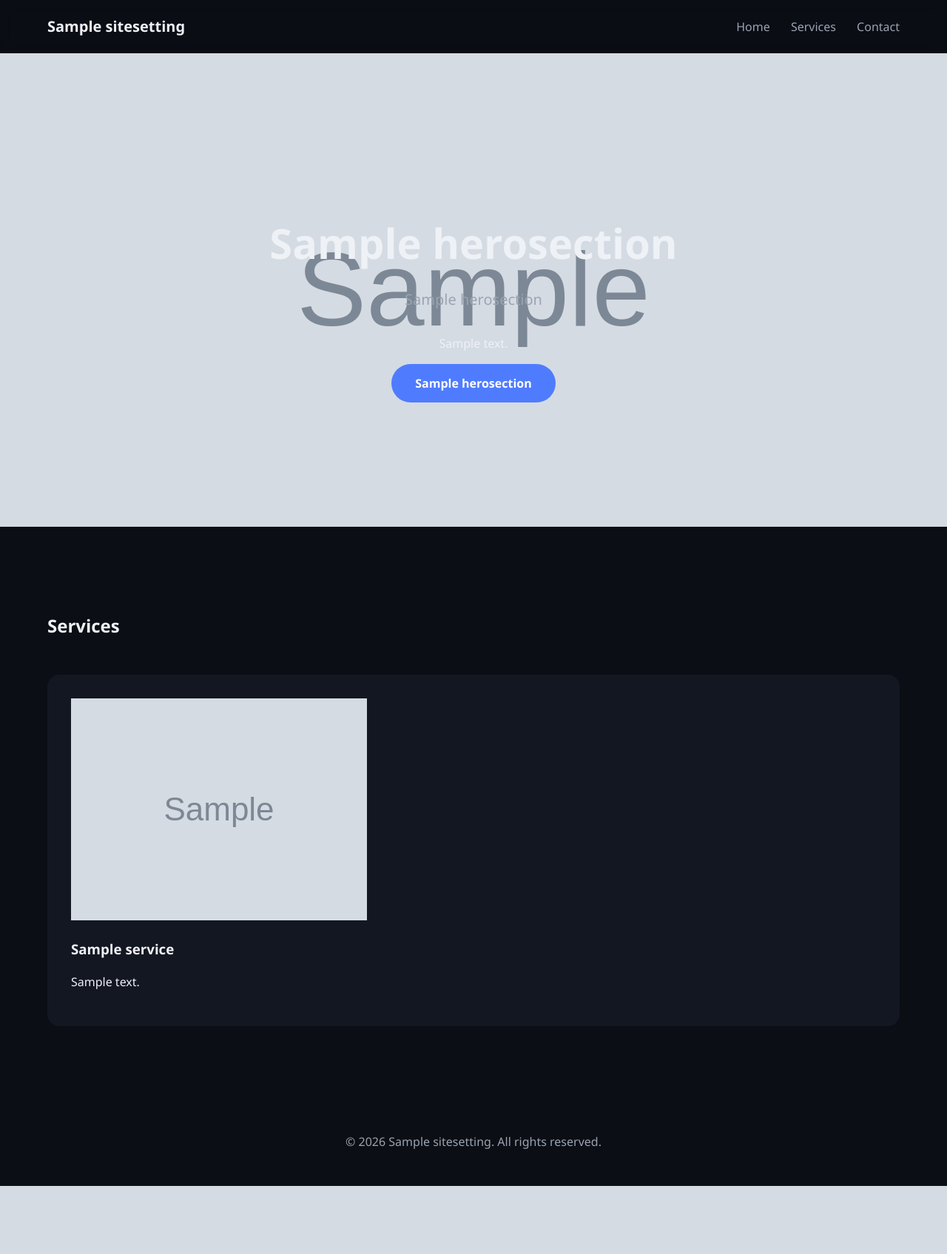
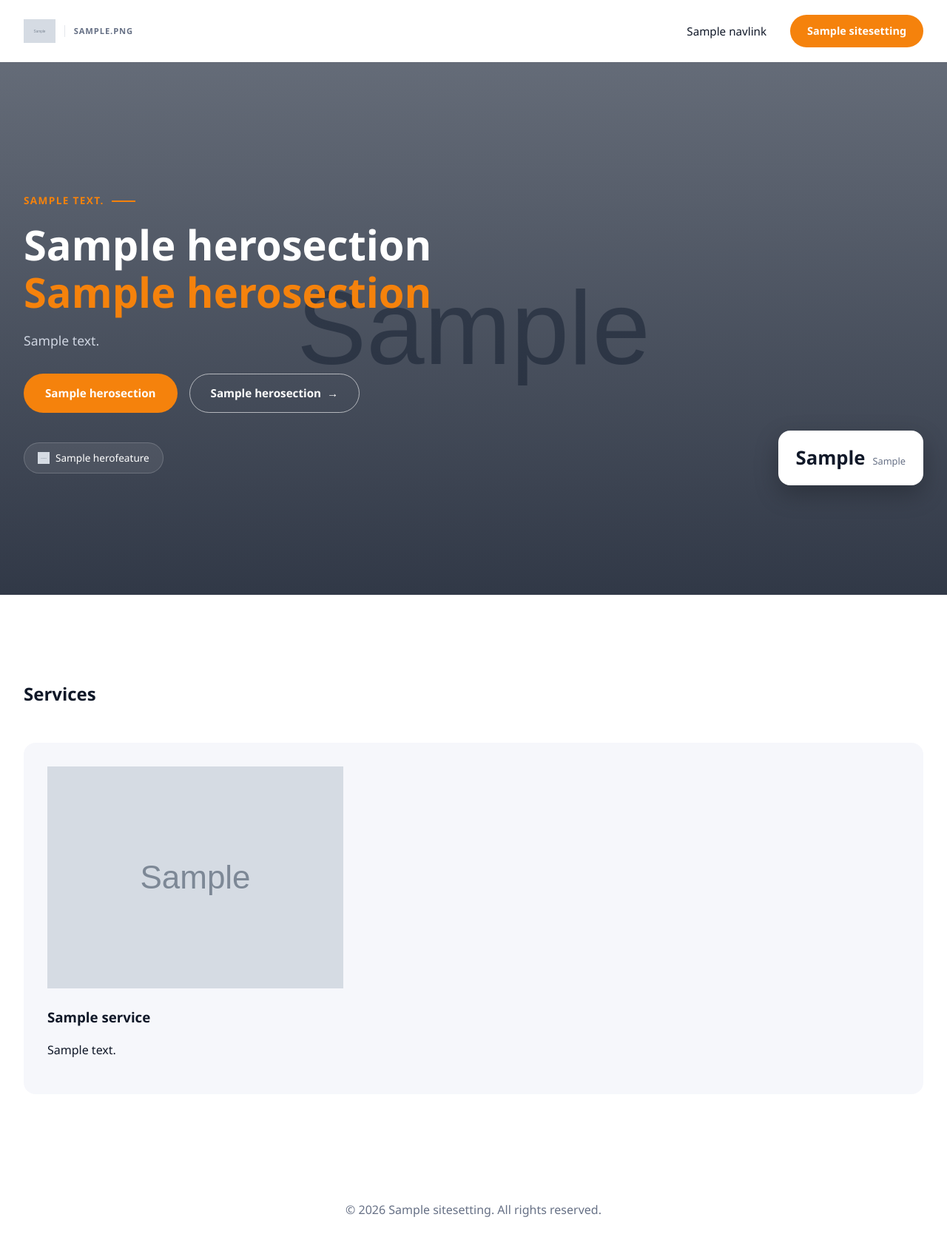
Before and after one commit to HaripriyaSathish/Truetech-landing-page, a Django app: page / in a window 1280 px wide. Shown: the whole page at 74% size. Before the commit the page ends 1603 px from the top, so only its background shows below. Run offline with Django 5.2, Linux system fonts and the light colour scheme; tables that the repository leaves empty hold one stand-in row (values such as "Sample post"); grey boxes marked "Sample" are stand-in pictures.

Commit message:
Make nav bar and hero section fully dynamic from the admin panel
Adds NavLink model for the header nav, extends SiteSettings with a
logo subtitle and header CTA button, and reworks HeroSection with an
eyebrow label, two-tone heading, dual CTAs, a stat badge, and a new
HeroFeature model for the pill badges — matching the TrueTechs Figma
hero screenshot. A context processor makes site_settings/nav_links
available on every page instead of just the homepage view.

Co-Authored-By: Claude Sonnet 5 <noreply@anthropic.com>
Claude-Session: https://claude.ai/code/session_01Jzt7nmFQfzWFL4v9KuriXc

```diff
--- /dev/null
+++ b/core/context_processors.py
@@ -0,0 +1,10 @@
+from .models import NavLink, SiteSettings
+
+
+def site_context(request):
+    """Makes site_settings and nav_links available in every template without
+    every view having to fetch them manually."""
+    return {
+        "site_settings": SiteSettings.objects.first(),
+        "nav_links": NavLink.objects.filter(is_active=True),
+    }
--- a/core/views.py
+++ b/core/views.py
@@ -1,12 +1,12 @@
 from django.shortcuts import render
 
-from .models import HeroSection, Service, SiteSettings
+from .models import HeroFeature, HeroSection, Service
 
 
 def index(request):
     context = {
-        "site_settings": SiteSettings.objects.first(),
         "hero": HeroSection.objects.filter(is_active=True).first(),
+        "hero_features": HeroFeature.objects.filter(is_active=True),
         "services": Service.objects.filter(is_active=True),
     }
     return render(request, "core/index.html", context)
--- a/static/css/style.css
+++ b/static/css/style.css
@@ -1,9 +1,10 @@
 :root {
-  --color-bg: #0b0e14;
-  --color-surface: #131722;
-  --color-text: #eef1f6;
-  --color-muted: #9aa4b2;
-  --color-primary: #4f7cff;
+  --color-bg: #ffffff;
+  --color-surface: #f6f7fb;
+  --color-ink: #101828;
+  --color-muted: #667085;
+  --color-accent: #f5820c;
+  --color-accent-dark: #d96f05;
   --ease-out: cubic-bezier(0.16, 1, 0.3, 1);
 }
 
@@ -13,79 +14,224 @@ body {
   margin: 0;
   font-family: "Segoe UI", system-ui, sans-serif;
   background: var(--color-bg);
-  color: var(--color-text);
+  color: var(--color-ink);
   line-height: 1.5;
 }
 
 .container {
-  max-width: 1200px;
+  max-width: 1280px;
   margin: 0 auto;
-  padding: 0 24px;
+  padding: 0 32px;
 }
 
 /* Header */
 .site-header {
   position: sticky;
   top: 0;
-  z-index: 10;
-  background: rgba(11, 14, 20, 0.85);
-  backdrop-filter: blur(8px);
+  z-index: 20;
+  background: #fff;
+  box-shadow: 0 1px 0 rgba(16, 24, 40, 0.06);
 }
 
 .header-inner {
   display: flex;
   align-items: center;
-  justify-content: space-between;
-  height: 72px;
+  gap: 32px;
+  height: 84px;
 }
 
-.logo {
-  color: var(--color-text);
+.brand {
+  display: flex;
+  align-items: center;
+  gap: 12px;
   text-decoration: none;
-  font-weight: 700;
-  font-size: 1.25rem;
+  margin-right: auto;
+}
+
+.brand-logo { height: 32px; display: block; }
+
+.brand-name {
+  color: var(--color-ink);
+  font-weight: 800;
+  font-size: 1.4rem;
+  letter-spacing: -0.02em;
+}
+
+.brand-subtitle {
+  color: var(--color-muted);
+  font-size: 0.7rem;
+  font-weight: 600;
+  letter-spacing: 0.08em;
+  text-transform: uppercase;
+  padding-left: 12px;
+  border-left: 1px solid #e4e7ec;
+}
+
+.main-nav {
+  display: flex;
+  align-items: center;
+  gap: 32px;
 }
 
 .main-nav a {
-  color: var(--color-muted);
+  color: var(--color-ink);
   text-decoration: none;
-  margin-left: 24px;
+  font-size: 0.95rem;
+  font-weight: 500;
   transition: color 0.2s var(--ease-out);
 }
 
-.main-nav a:hover { color: var(--color-text); }
+.main-nav a:hover { color: var(--color-accent); }
 
-/* Hero */
-.hero {
-  min-height: 80vh;
-  display: flex;
+/* Buttons */
+.btn {
+  display: inline-flex;
   align-items: center;
-  background-size: cover;
-  background-position: center;
-  text-align: center;
-}
-
-.hero h1 { font-size: clamp(2rem, 5vw, 3.5rem); margin-bottom: 16px; }
-.hero-subheading { color: var(--color-muted); font-size: 1.25rem; margin-bottom: 32px; }
-
-.btn {
-  display: inline-block;
-  padding: 14px 32px;
+  gap: 8px;
+  padding: 14px 28px;
   border-radius: 999px;
   text-decoration: none;
   font-weight: 600;
-  transition: transform 0.2s var(--ease-out), box-shadow 0.2s var(--ease-out);
+  font-size: 0.95rem;
+  border: 1.5px solid transparent;
+  transition: transform 0.2s var(--ease-out), box-shadow 0.2s var(--ease-out), background 0.2s var(--ease-out);
 }
 
 .btn-primary {
-  background: var(--color-primary);
+  background: var(--color-accent);
   color: #fff;
 }
 
 .btn-primary:hover {
+  background: var(--color-accent-dark);
   transform: translateY(-2px);
-  box-shadow: 0 8px 24px rgba(79, 124, 255, 0.4);
+  box-shadow: 0 8px 24px rgba(245, 130, 12, 0.35);
 }
+
+.btn-small { padding: 10px 22px; font-size: 0.9rem; }
+
+.btn-outline {
+  background: transparent;
+  color: #fff;
+  border-color: rgba(255, 255, 255, 0.6);
+}
+
+.btn-outline:hover {
+  background: rgba(255, 255, 255, 0.12);
+  transform: translateY(-2px);
+}
+
+/* Hero */
+.hero {
+  position: relative;
+  min-height: 90vh;
+  display: flex;
+  align-items: center;
+  background-color: #0d1b2a;
+  background-size: cover;
+  background-position: center;
+  overflow: hidden;
+}
+
+.hero-overlay {
+  position: absolute;
+  inset: 0;
+  background: linear-gradient(180deg, rgba(8, 16, 32, 0.55) 0%, rgba(8, 16, 32, 0.8) 100%);
+}
+
+.hero-inner {
+  position: relative;
+  z-index: 1;
+  width: 100%;
+  padding: 64px 32px;
+}
+
+.hero-copy { max-width: 620px; }
+
+.hero-eyebrow {
+  display: inline-flex;
+  align-items: center;
+  gap: 10px;
+  color: var(--color-accent);
+  font-weight: 700;
+  font-size: 0.85rem;
+  letter-spacing: 0.1em;
+  text-transform: uppercase;
+  margin-bottom: 16px;
+}
+
+.eyebrow-line {
+  width: 32px;
+  height: 2px;
+  background: var(--color-accent);
+  display: inline-block;
+}
+
+.hero h1 {
+  color: #fff;
+  font-size: clamp(2.25rem, 5vw, 3.5rem);
+  font-weight: 800;
+  line-height: 1.15;
+  margin: 0 0 20px;
+}
+
+.hero h1 .text-accent {
+  display: block;
+  color: var(--color-accent);
+}
+
+.hero-description {
+  color: #d0d6e2;
+  font-size: 1.1rem;
+  max-width: 560px;
+  margin-bottom: 32px;
+}
+
+.hero-actions {
+  display: flex;
+  flex-wrap: wrap;
+  gap: 16px;
+  margin-bottom: 40px;
+}
+
+.hero-pills {
+  display: flex;
+  flex-wrap: wrap;
+  gap: 12px;
+}
+
+.pill {
+  display: inline-flex;
+  align-items: center;
+  gap: 8px;
+  background: rgba(255, 255, 255, 0.08);
+  border: 1px solid rgba(255, 255, 255, 0.18);
+  color: #fff;
+  padding: 10px 18px;
+  border-radius: 999px;
+  font-size: 0.85rem;
+  font-weight: 500;
+}
+
+.pill img { width: 16px; height: 16px; }
+
+.hero-stat {
+  position: absolute;
+  right: 32px;
+  bottom: 48px;
+  z-index: 1;
+  background: #fff;
+  color: var(--color-ink);
+  border-radius: 16px;
+  padding: 18px 24px;
+  display: flex;
+  align-items: baseline;
+  gap: 10px;
+  box-shadow: 0 12px 32px rgba(0, 0, 0, 0.25);
+}
+
+.hero-stat strong { font-size: 1.6rem; font-weight: 800; }
+.hero-stat span { color: var(--color-muted); font-size: 0.8rem; }
 
 /* Services */
 .services { padding: 96px 0; }
@@ -130,3 +276,8 @@ body {
   opacity: 1;
   transform: translateY(0);
 }
+
+@media (max-width: 900px) {
+  .main-nav { display: none; }
+  .hero-stat { position: static; margin-top: 32px; align-self: flex-start; }
+}
--- a/templates/base.html
+++ b/templates/base.html
@@ -11,12 +11,24 @@
 <body>
   <header class="site-header">
     <div class="container header-inner">
-      <a class="logo" href="{% url 'index' %}">{{ site_settings.site_name|default:"Truetechs" }}</a>
+      <a class="brand" href="{% url 'index' %}">
+        {% if site_settings.logo %}
+          <img class="brand-logo" src="{{ site_settings.logo.url }}" alt="{{ site_settings.site_name }}">
+        {% else %}
+          <span class="brand-name">{{ site_settings.site_name|default:"TrueTechs" }}</span>
+        {% endif %}
+        {% if site_settings.logo_subtitle %}
+          <span class="brand-subtitle">{{ site_settings.logo_subtitle }}</span>
+        {% endif %}
+      </a>
       <nav class="main-nav">
-        <a href="#hero">Home</a>
-        <a href="#services">Services</a>
-        <a href="#contact">Contact</a>
+        {% for link in nav_links %}
+          <a href="{{ link.url }}">{{ link.label }}</a>
+        {% endfor %}
       </nav>
+      {% if site_settings.header_cta_label %}
+        <a class="btn btn-primary btn-small" href="{{ site_settings.header_cta_url }}">{{ site_settings.header_cta_label }}</a>
+      {% endif %}
     </div>
   </header>
 
--- a/templates/core/index.html
+++ b/templates/core/index.html
@@ -2,19 +2,50 @@
 {% load static %}
 
 {% block content %}
-<section id="hero" class="hero reveal"
+<section id="hero" class="hero"
   {% if hero.background_image %}style="background-image: url('{{ hero.background_image.url }}');"{% endif %}>
-  <div class="container">
+  <div class="hero-overlay"></div>
+  <div class="container hero-inner">
     {% if hero %}
-      <h1>{{ hero.heading }}</h1>
-      {% if hero.subheading %}<p class="hero-subheading">{{ hero.subheading }}</p>{% endif %}
-      {% if hero.description %}<p class="hero-description">{{ hero.description }}</p>{% endif %}
-      {% if hero.cta_label %}
-        <a class="btn btn-primary" href="{{ hero.cta_url }}">{{ hero.cta_label }}</a>
+      <div class="hero-copy">
+        {% if hero.eyebrow_text %}
+          <p class="hero-eyebrow reveal">{{ hero.eyebrow_text }} <span class="eyebrow-line"></span></p>
+        {% endif %}
+        <h1 class="reveal">
+          {{ hero.heading }}
+          {% if hero.heading_highlight %}<span class="text-accent">{{ hero.heading_highlight }}</span>{% endif %}
+        </h1>
+        {% if hero.description %}<p class="hero-description reveal">{{ hero.description }}</p>{% endif %}
+        <div class="hero-actions reveal">
+          {% if hero.primary_cta_label %}
+            <a class="btn btn-primary" href="{{ hero.primary_cta_url }}">{{ hero.primary_cta_label }}</a>
+          {% endif %}
+          {% if hero.secondary_cta_label %}
+            <a class="btn btn-outline" href="{{ hero.secondary_cta_url }}">{{ hero.secondary_cta_label }} <span aria-hidden="true">&rarr;</span></a>
+          {% endif %}
+        </div>
+        {% if hero_features %}
+          <div class="hero-pills reveal">
+            {% for feature in hero_features %}
+              <span class="pill">
+                {% if feature.icon %}<img src="{{ feature.icon.url }}" alt="">{% endif %}
+                {{ feature.label }}
+              </span>
+            {% endfor %}
+          </div>
+        {% endif %}
+      </div>
+      {% if hero.stat_value %}
+        <div class="hero-stat reveal">
+          <strong>{{ hero.stat_value }}</strong>
+          {% if hero.stat_caption %}<span>{{ hero.stat_caption }}</span>{% endif %}
+        </div>
       {% endif %}
     {% else %}
-      <h1>Add a Hero Section in the admin panel</h1>
-      <p class="hero-subheading">Go to /admin/ &rarr; Hero Sections &rarr; Add, mark it active, and it will appear here.</p>
+      <div class="hero-copy">
+        <h1>Add a Hero Section in the admin panel</h1>
+        <p class="hero-description">Go to /admin/ &rarr; Hero Sections &rarr; Add, mark it active, and it will appear here.</p>
+      </div>
     {% endif %}
   </div>
 </section>
--- a/truetechs/settings.py
+++ b/truetechs/settings.py
@@ -55,6 +55,7 @@ TEMPLATES = [
                 "django.template.context_processors.request",
                 "django.contrib.auth.context_processors.auth",
                 "django.contrib.messages.context_processors.messages",
+                "core.context_processors.site_context",
             ],
         },
     },
```
Also changed, not shown: core/admin.py (+24 -1 lines), core/models.py (+58 -6 lines), core/migrations/0002_herofeature_navlink_remove_herosection_cta_label_and_more.py (added).
